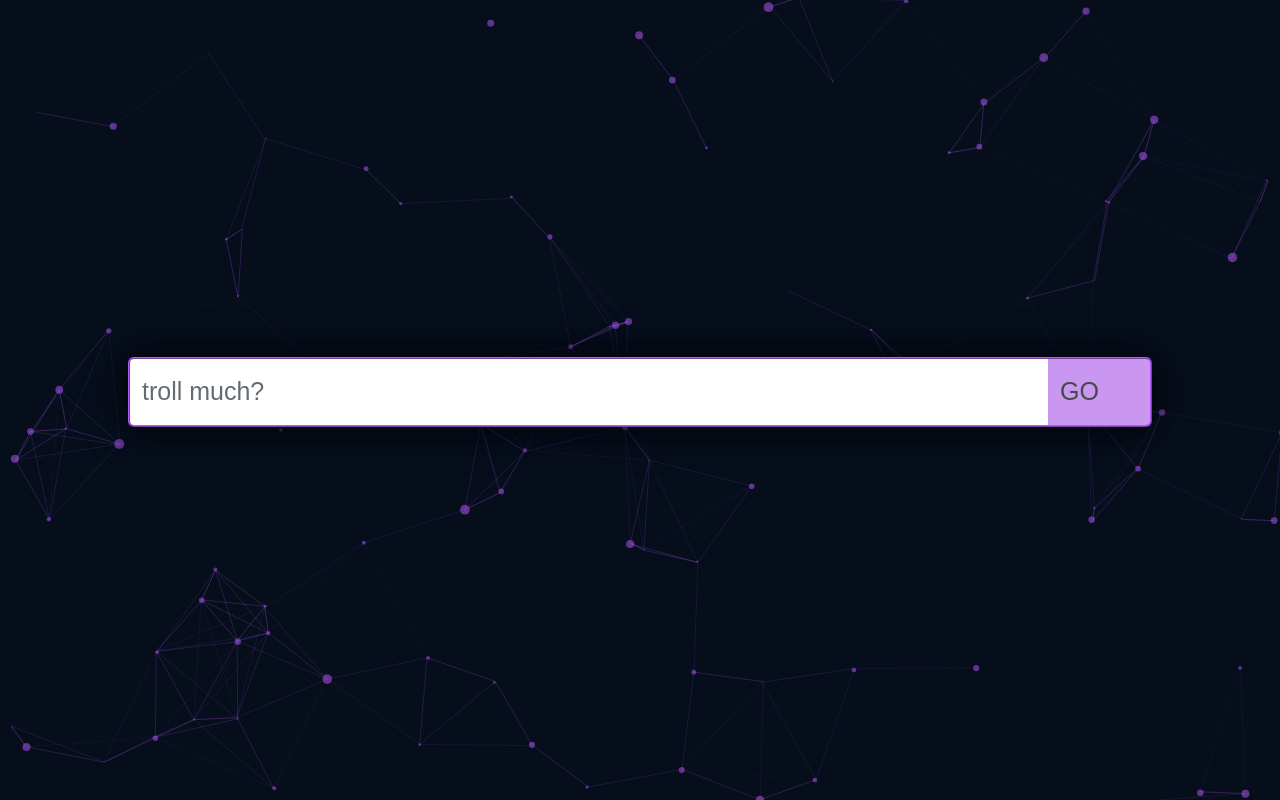
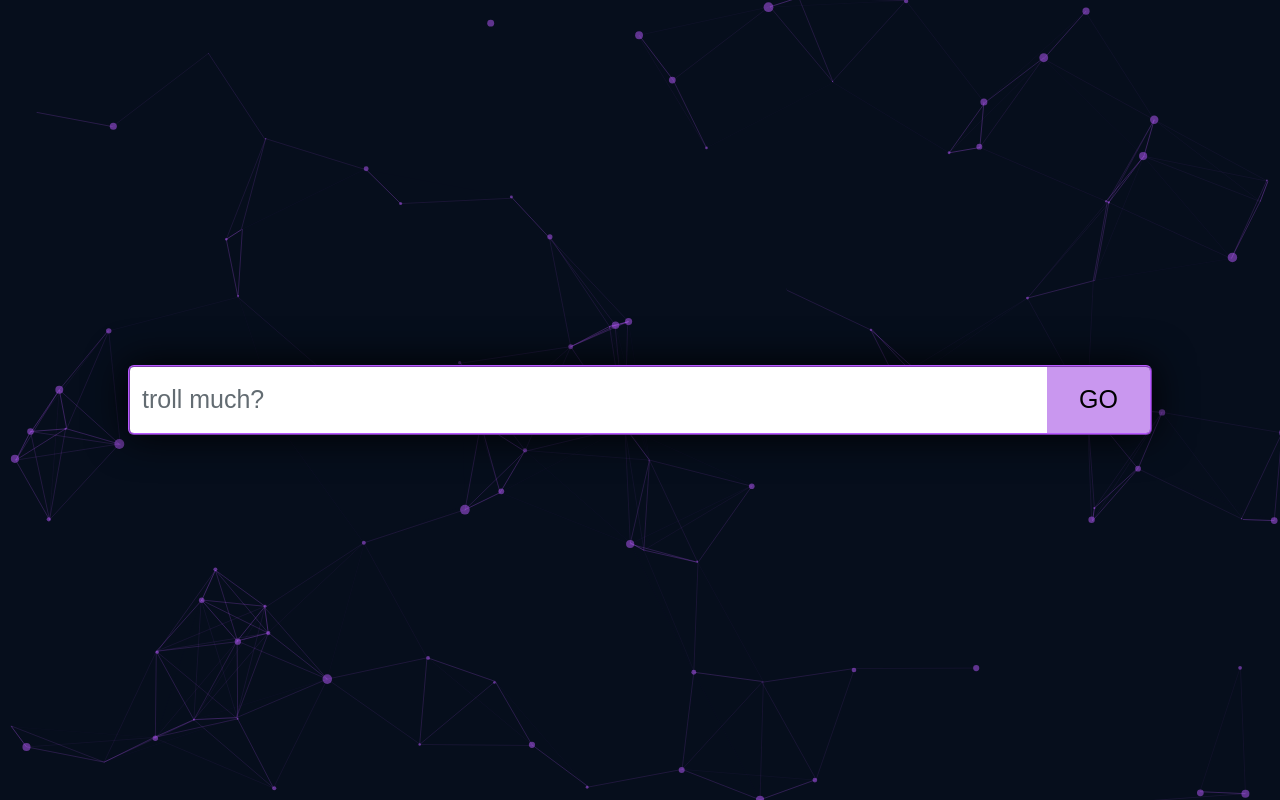
Before and after one commit to dhurley94/cantkeepatrolldown, a PHP site: page / in a window 1280 px wide. Run offline with PHP 8.4, Linux system fonts and the light colour scheme; some libraries are stand-ins or nearby versions.

Commit message:
fixed search button dynamic constraints

```diff
--- a/assets/css/style.css
+++ b/assets/css/style.css
@@ -5,7 +5,7 @@ html,body{
 }
 
 button{
-    padding: 0px;
+    /*padding: 0px;*/
 }
 
 .form-control{
@@ -26,6 +26,7 @@ button{
 }
 
 #troll-search {
+
     border-style:ridge;
     border-width: 2px;
     border-color: #b759ff;
@@ -38,23 +39,22 @@ button{
 #troll-search input {
     font-size: 25px;
 }
-#troll-search button {
+
+.button-span {
+    width: 10%;
+}
+.button-span button {
+    color: black;
     background: #c997ef;
     border: none;
     font-size: 25px;
-    /*padding-left: 4%;
-    padding-right: 4%;*/
-    width: 10%;
+    padding-left: 4%;
+    padding-right: 4%;
+    text-align: center;
 }
 
-#troll-search button:hover {
+.button-span button:hover {
     background: #b759ff;
-}
-
-.troll-butt-text {
-     padding-left: 4%;
-    padding-right: 4%;
-    font-size: 25px;
 }
 
 #particles-js{
--- a/assets/js/app.js
+++ b/assets/js/app.js
@@ -1,21 +1,44 @@
 // CORE APP.JS
 
 
-var centeredSearch = $(".center-form");
+var centeredSearch = $("#troll-search");
 var mainCont = $(".main-cont");
-var searchButton = $("#troll-search > button");
+var searchButton = $(".button-span > button");
 var buttonText = $(".troll-butt-text");
+    //centeredSearch.show();
 
 centeredSearch.hide();
 
 $(document).ready(function () {
 
     //Initial centering
-    getVertMargin(centeredSearch, mainCont);
+    //$("#troll-search > button").css("padding-left", "4%");
+    //$("#troll-search > button").css("padding-right", "4%");
+
+    getVertMargin(centeredSearch, window);
     getHorzMargin(buttonText, searchButton);
     centeredSearch.show();
 
+    if($(window).width() < 700){
+       $(".button-span").css("width", "20%");
+    }
+
 });
+
+$(window).resize(function(){
+    console.log("resizing");
+    $(".main-cont").css("height", "100vh");
+    $(".main-cont").css("width", "100vw");
+    getVertMargin(centeredSearch, window);
+
+    if($(window).width() < 700){
+       $(".button-span").css("width", "20%");
+    }
+    else{
+       $(".button-span").css("width", "10%");
+       }
+
+})
 
 
 //align an element vertically
--- a/index.html
+++ b/index.html
@@ -21,9 +21,11 @@
                 <div id="particles-js"></div>
                 <form class="center-form">
                     <div class="form-group">
-                        <div class="input-group mb-2 mr-sm-2 mb-sm-0 text-center" id="troll-search">
+                        <div class="input-group" id="troll-search">
                             <input class="form-control" type="search" placeholder="troll much?">
-                            <button class=" btn btn-primary input-group-addon">GO</button>
+                            <span class="input-group-btn button-span">
+                                <button class="btn btn-primary">GO</button>
+                            </span>
                         </div>
                     </div>
                 </form>
```
